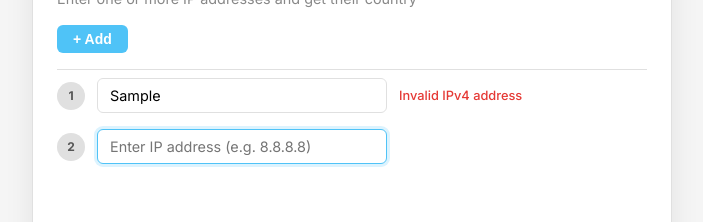
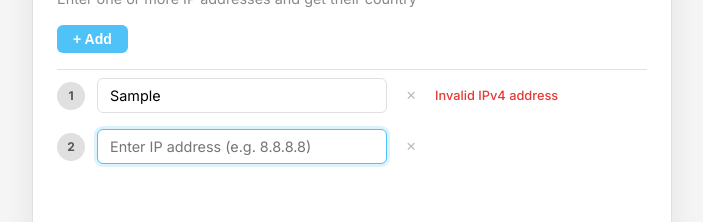
Before and after one commit to codeHamster9/IP-Lookup, a React (Vite) app: page / in a window 1280 px wide. Both pictures are taken after typing "Sample" into the empty fields and a click on the button "+ Add". Shown: the part 162-384 px from the top of the page, without its empty margins (288-991 px from the left). Built offline with nearby package versions, Linux system fonts and the light colour scheme.

Commit message:
feat: Add remove button
add functionality to remove individual IP rows from the lookup card.

```diff
--- a/src/components/IpLookupCard.tsx
+++ b/src/components/IpLookupCard.tsx
@@ -27,6 +27,10 @@ export function IpLookupCard() {
     const newRow = createRow();
     setRows((prev) => [...prev, newRow]);
     setFocusRowId(newRow.id);
+  }, []);
+
+  const removeRow = useCallback((id: string) => {
+    setRows((prev) => prev.filter((r) => r.id !== id));
   }, []);
 
   // Auto-scroll to the new row after it's appended
@@ -82,6 +86,7 @@ export function IpLookupCard() {
                   rowNumber={virtualRow.index + 1}
                   autoFocus={shouldFocus}
                   onAutoFocused={() => setFocusRowId(null)}
+                  onRemove={rows.length > 1 ? () => removeRow(row.id) : undefined}
                 />
               </div>
             );
--- a/src/components/IpRow.module.css
+++ b/src/components/IpRow.module.css
@@ -87,3 +87,24 @@
     transform: rotate(360deg);
   }
 }
+
+.removeBtn {
+  display: flex;
+  align-items: center;
+  justify-content: center;
+  width: 24px;
+  height: 24px;
+  border: none;
+  border-radius: 50%;
+  background: transparent;
+  color: #bbb;
+  font-size: 0.8rem;
+  cursor: pointer;
+  flex-shrink: 0;
+  transition: background 0.15s, color 0.15s;
+}
+
+.removeBtn:hover {
+  background: #fce4ec;
+  color: #e53935;
+}
--- a/src/components/IpRow.tsx
+++ b/src/components/IpRow.tsx
@@ -9,9 +9,10 @@ interface IpRowProps {
   rowNumber: number;
   autoFocus?: boolean;
   onAutoFocused?: () => void;
+  onRemove?: () => void;
 }
 
-export function IpRow({ rowNumber, autoFocus, onAutoFocused }: IpRowProps) {
+export function IpRow({ rowNumber, autoFocus, onAutoFocused, onRemove }: IpRowProps) {
   const [ip, setIp] = useState('');
   const [submitted, setSubmitted] = useState(false);
   const [validationError, setValidationError] = useState<string | null>(null);
@@ -65,6 +66,17 @@ export function IpRow({ rowNumber, autoFocus, onAutoFocused }: IpRowProps) {
         }}
       />
 
+      {onRemove && (
+        <button
+          className={styles.removeBtn}
+          type="button"
+          onClick={onRemove}
+          aria-label="Remove row"
+        >
+          ✕
+        </button>
+      )}
+
       {isLoading && <div className={styles.spinner} />}
 
       {validationError && (
```
